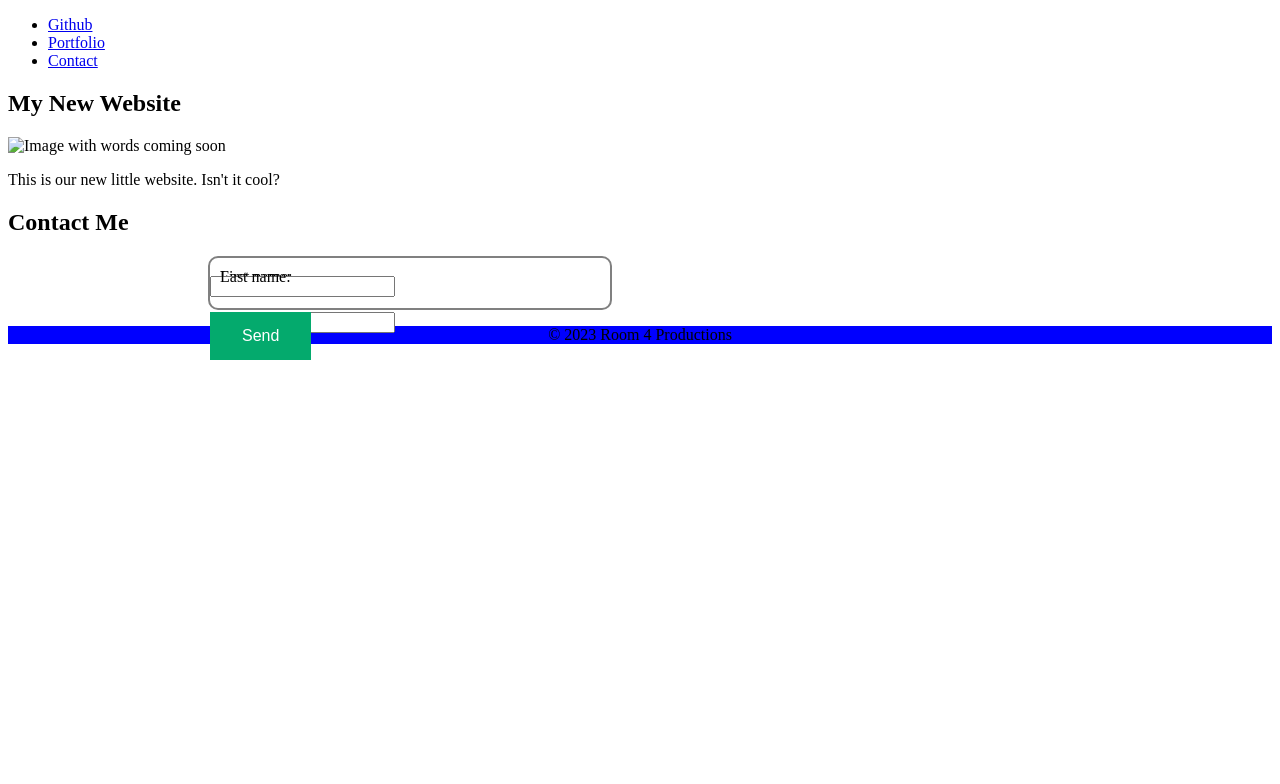
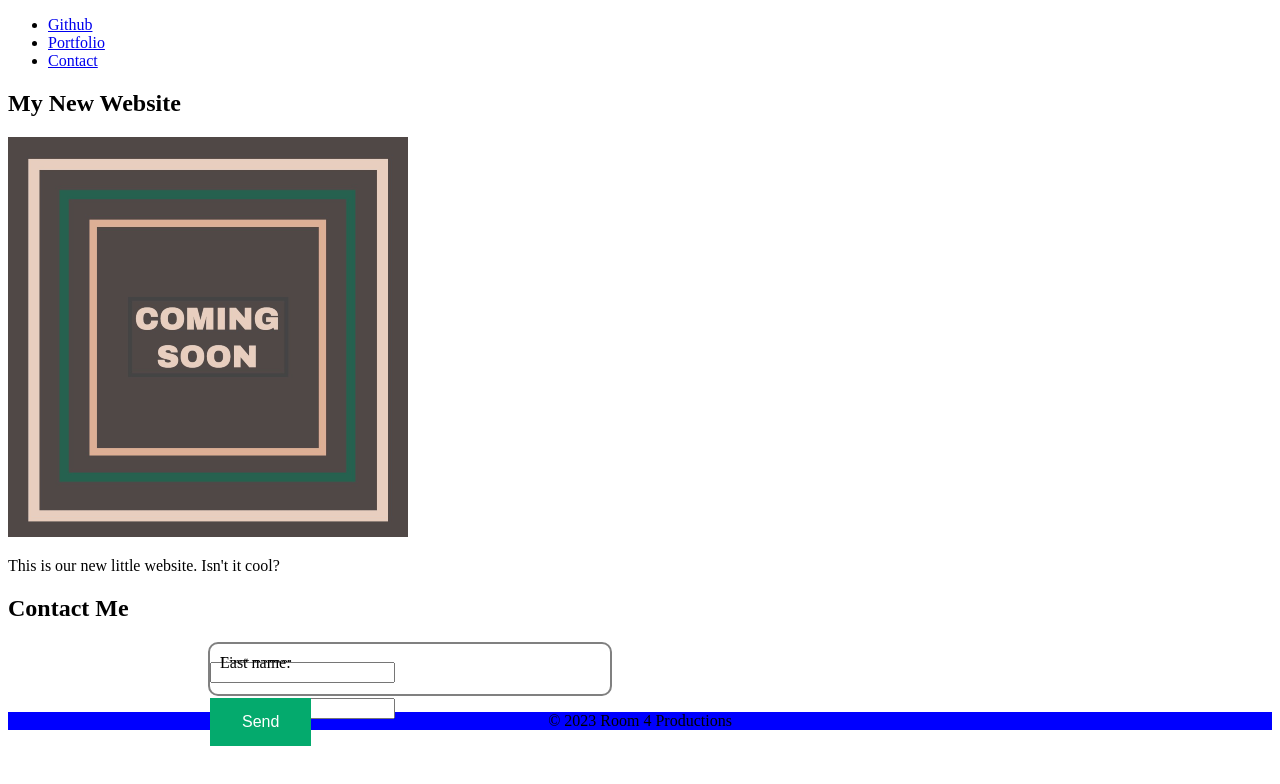
Before and after one commit to Nardgie/mini-project-1, a plain HTML site: page index.html in a window 1280 px wide. Drawn offline with Linux system fonts and the light colour scheme.

Commit message:
changed an alt

```diff
--- a/index.html
+++ b/index.html
@@ -34,7 +34,7 @@
         <h1>My New Website</h1>
 
         <!--photo div in the center (style)-->
-        <img src="./assets/image-1.png" alt="Image with words coming soon">
+        <img src="./assets/images/image-1.png" alt="square box with text coming soon in center">
         <!--paragraph here centered-->
         <p>This is our new little website. Isn't it cool? </p>
     </section>
```
